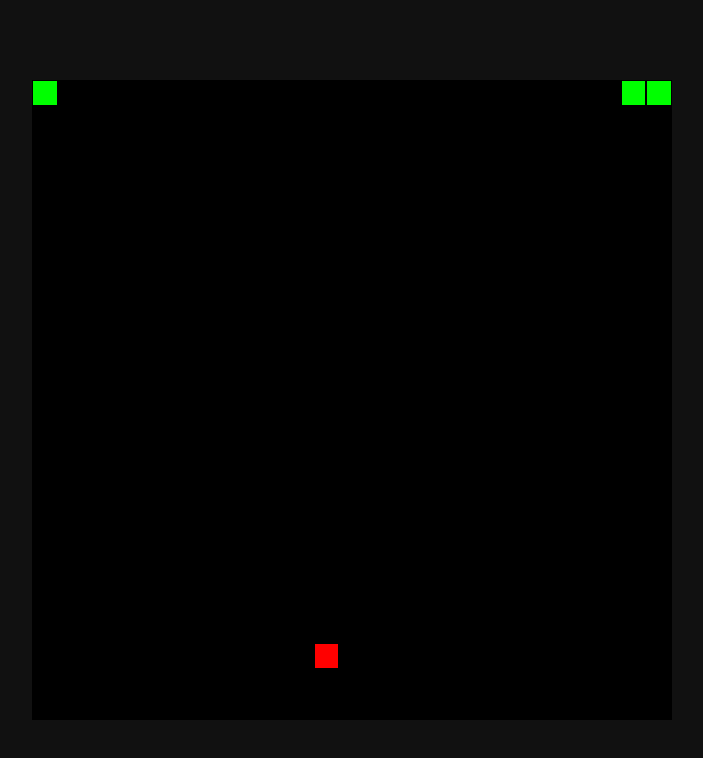
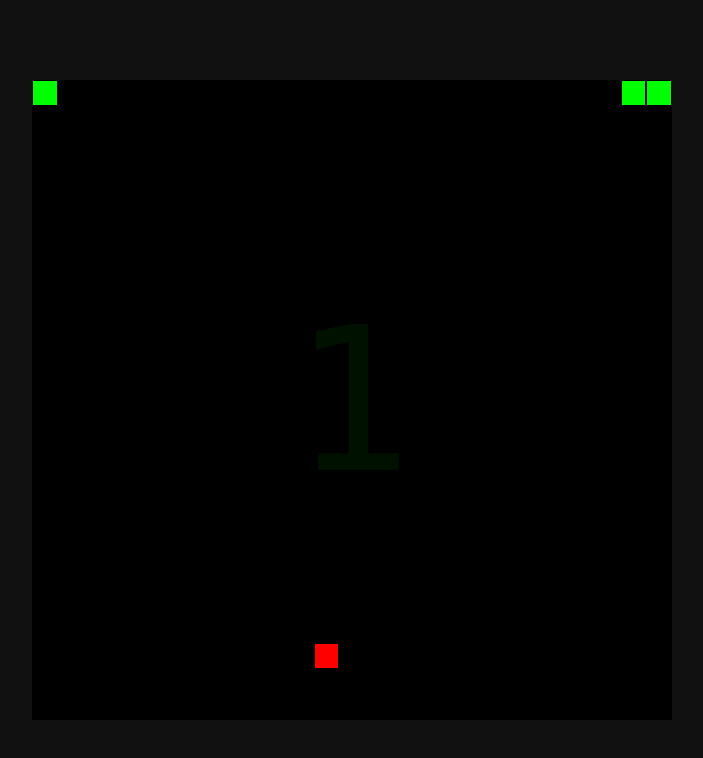
Before and after one commit to rcir/snake-game, a plain HTML site: page index.html in a window 1280 px wide. Shown: the whole page, without its empty margins (288-991 px from the left). Drawn offline with Linux system fonts and the light colour scheme.

Commit message:
Add div to display game score

```diff
--- a/index.html
+++ b/index.html
@@ -9,6 +9,7 @@
 </head>
 <body>
     <div id="game-container"></div>
+    <div id="score-text">1</div>
     <script src="script.js"></script>
 </body>
 </html>
--- a/style.css
+++ b/style.css
@@ -13,6 +13,12 @@ body{
     grid-template-columns: repeat(25, 1fr);
     grid-template-rows: repeat(25, 1fr);
 }
+#score-text{
+    font-size: 25vmin;
+    font-family: Consolas, 'Courier New', Courier, monospace;
+    color: #0f01;
+    position: absolute;
+}
 .snake{
     border: 0.2vmin solid #000;
     background-color: #0f0;
```
